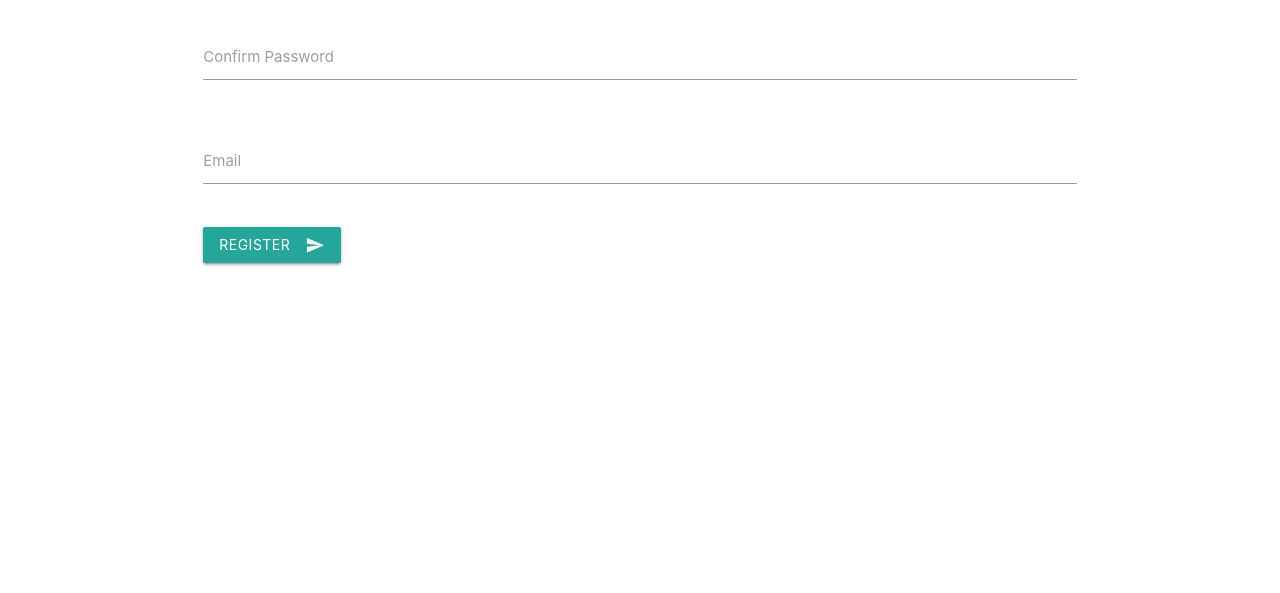
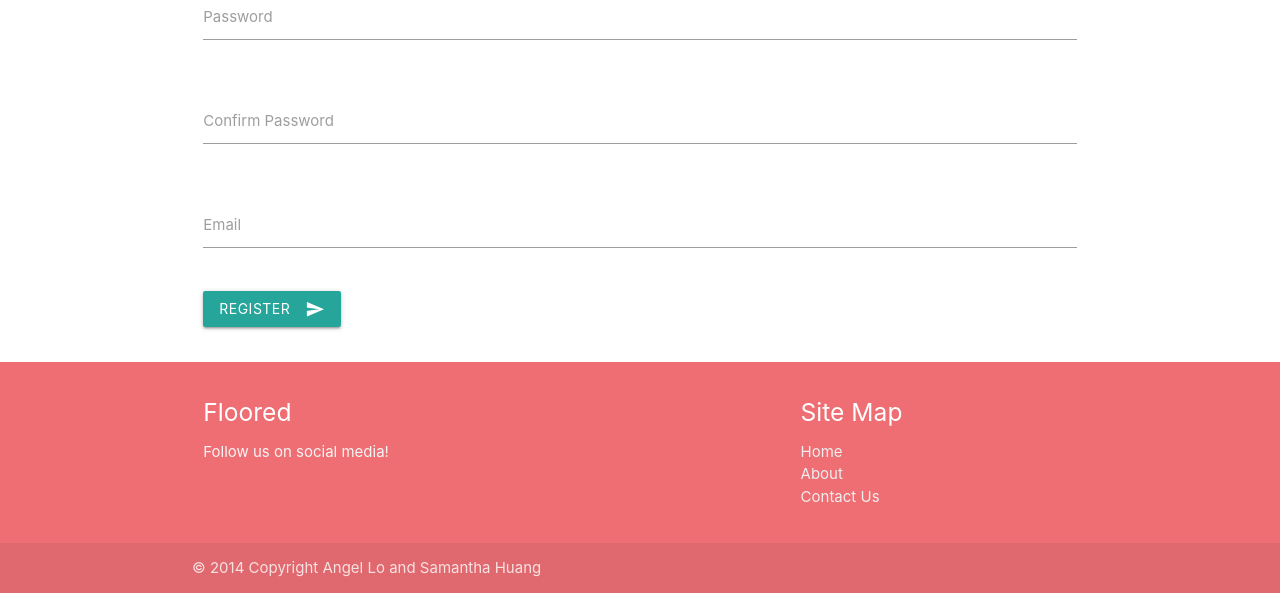
Before and after one commit to thenameisangel/floored, a PHP site: page /login.php?registerPage in a window 1280 px wide. Shown: the part 325-918 px from the top of the page. Before the commit the page ends 591 px from the top, so only its background shows below. Run offline with PHP 8.4, Linux system fonts and the light colour scheme; some libraries are stand-ins or nearby versions.

```diff
--- a/php/login.php
+++ b/php/login.php
@@ -43,13 +43,21 @@ print <<<REGISTER
 <link type="text/css" rel="stylesheet" href="../css/materialize.min.css"  media="screen,projection"/>
 <!-- optimize browser for mobile -->
 <meta name="viewport" content="width=device-width, initial-scale=1.0"/>
+<!-- import custom stylesheet -->
+<link rel="stylesheet" href="../css/about.css"/>
 </head>
 <body>
 
+<nav>
+  <div class="nav-wrapper">
+    <div class="col s12">
+      <a href="../public_html/index.html"><img class="favicon" src="../img/logo/logo-small.png"></a>
+    </div>
+  </div>
+</nav>
+
 <div class="container">
-
 <h1 align="center">Register for an Account</h1>
-
   <div class="row">
       <form method="post" action="$script" class="col s12">
         <div class="row">
@@ -86,6 +94,31 @@ print <<<REGISTER
       </form>
     </div>
   </div>
+</div>
+
+<footer class="page-footer">
+  <div class="container">
+    <div class="row">
+      <div class="col l6 s12">
+        <h5 class="white-text">Floored</h5>
+        <p class="grey-text text-lighten-4">Follow us on social media!</p>
+      </div>
+      <div class="col l4 offset-l2 s12">
+        <h5 class="white-text">Site Map</h5>
+        <ul>
+          <li><a class="grey-text text-lighten-3" href="index.html">Home</a></li>
+          <li><a class="grey-text text-lighten-3" href="about.html">About</a></li>
+          <li><a class="grey-text text-lighten-3" href="contact.html">Contact Us</a></li>
+        </ul>
+      </div>
+    </div>
+  </div>
+  <div class="footer-copyright">
+    <div class="container">
+      © 2014 Copyright Angel Lo and Samantha Huang
+    </div>
+  </div>
+</footer>
 
 <!-- import materialize js files -->
 <script type="text/javascript" src="https://code.jquery.com/jquery-2.1.1.min.js"></script>
@@ -144,10 +177,20 @@ print <<<LOGIN
 <link type="text/css" rel="stylesheet" href="../css/materialize.min.css"  media="screen,projection"/>
 <!-- optimize browser for mobile -->
 <meta name="viewport" content="width=device-width, initial-scale=1.0"/>
+<!-- import custom stylesheet -->
+<link rel="stylesheet" href="../css/about.css"/>
 </header>
 <body>
+
+<nav>
+  <div class="nav-wrapper">
+    <div class="col s12">
+      <a href="../public_html/index.html"><img class="favicon" src="../img/logo/logo-small.png"></a>
+    </div>
+  </div>
+</nav>
+
 <div class="container">
-
   <h1> Login </h1>
 
   <div class="row">
@@ -177,6 +220,31 @@ print <<<LOGIN
   <form method="get" action="$script">
   	<a href="?registerPage">Register for an account</a>
   </form>
+</div>
+
+<footer class="page-footer">
+  <div class="container">
+    <div class="row">
+      <div class="col l6 s12">
+        <h5 class="white-text">Floored</h5>
+        <p class="grey-text text-lighten-4">Follow us on social media!</p>
+      </div>
+      <div class="col l4 offset-l2 s12">
+        <h5 class="white-text">Site Map</h5>
+        <ul>
+          <li><a class="grey-text text-lighten-3" href="index.html">Home</a></li>
+          <li><a class="grey-text text-lighten-3" href="about.html">About</a></li>
+          <li><a class="grey-text text-lighten-3" href="contact.html">Contact Us</a></li>
+        </ul>
+      </div>
+    </div>
+  </div>
+  <div class="footer-copyright">
+    <div class="container">
+      © 2014 Copyright Angel Lo and Samantha Huang
+    </div>
+  </div>
+</footer>
 
 <!-- import materialize js files -->
 <script type="text/javascript" src="https://code.jquery.com/jquery-2.1.1.min.js"></script>
```
Lines whose indentation alone changed are shown as unchanged.
